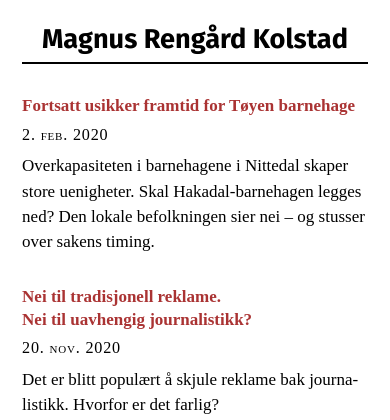
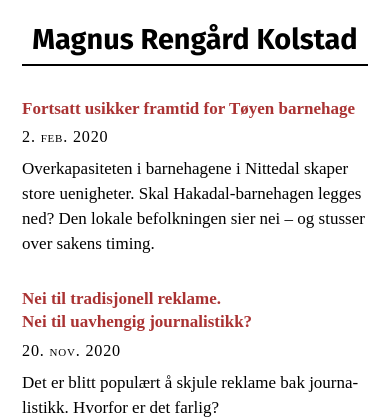
Before and after one commit to kolstadmagnus/blog, a PHP site: page /index.html in a window 390 px wide. Shown: the top 420 px of the page. Run offline with PHP 8.4, Linux system fonts and the light colour scheme; some web fonts are replaced.

Commit message:
Update style.css

```diff
--- a/style.css
+++ b/style.css
@@ -215,7 +215,7 @@ header h1 {
 @media all and (max-width: 520px) {
   h1,
   header h1 {
-    font-size: 1.6em;
+    font-size: 1.7em;
   }
 }
 
```
